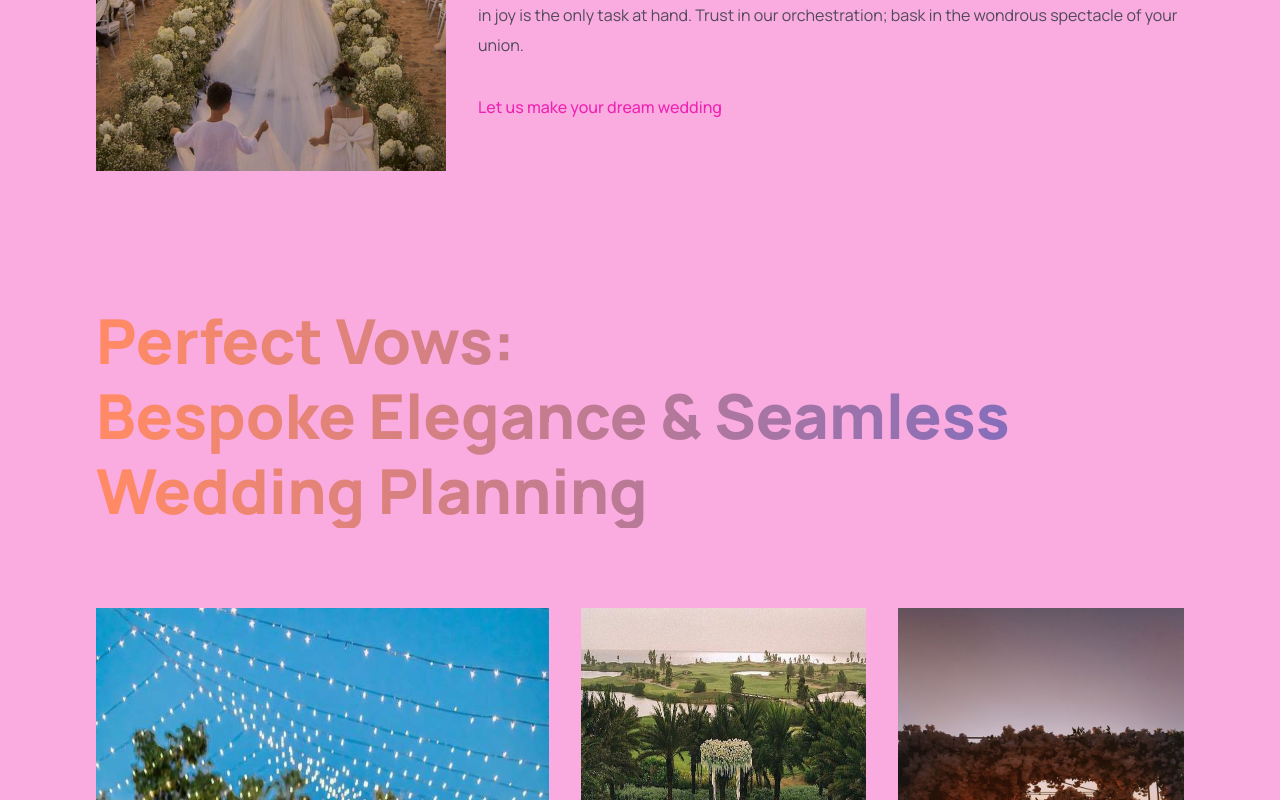
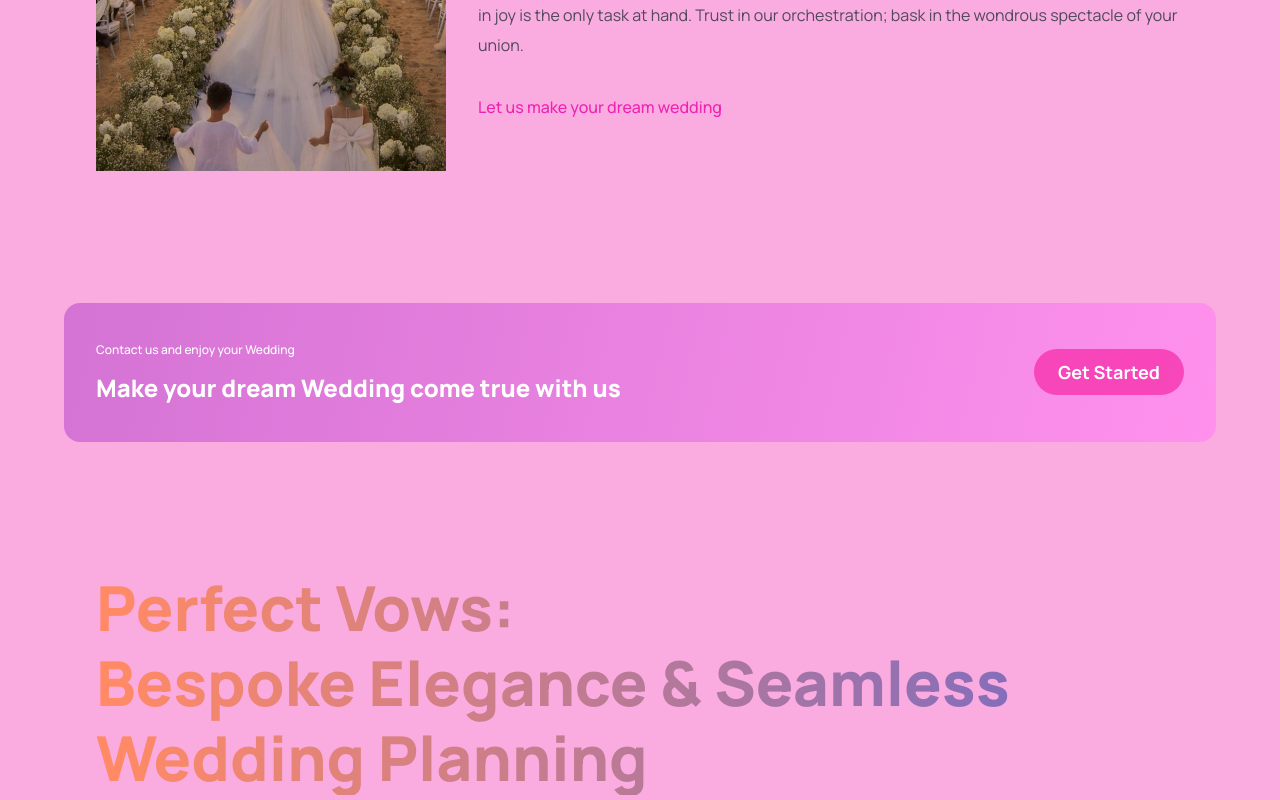
Before and after one commit to HoussemDAAS/Chat-open-ui-front, a React (Create React App) app: page / in a window 1280 px wide. Shown: the part 2647-3447 px from the top of the page. Built offline with nearby package versions, Linux system fonts and the light colour scheme.

Commit message:
Footer   done

```diff
--- a/src/App.js
+++ b/src/App.js
@@ -14,8 +14,8 @@ const App = () => {
       <WhatWeeding/>
       <Features/>
       <Possiblity/>
+      <CTA/>
       <Blog/>
-      <CTA/>
       <Footer/>
 
 
--- a/src/components/cta/CTA.jsx
+++ b/src/components/cta/CTA.jsx
@@ -1,10 +1,16 @@
 import React from 'react'
-
+import './cta.css'
 const CTA = () => {
   return (
-    <div>
-      CTA
+    <div className="wedding__cta">
+    <div className="wedding__cta-content">
+      <p>Contact us and enjoy your Wedding</p>
+      <h3>Make your dream Wedding come true with us</h3>
     </div>
+    <div className="wedding__cta-btn">
+      <button type="button">Get Started</button>
+    </div>
+  </div>
   )
 }
 
--- a/src/components/cta/cta.css
+++ b/src/components/cta/cta.css
@@ -0,0 +1,84 @@
+.wedding__cta {
+    display: flex;
+    justify-content: space-between;
+    align-items: center;
+    flex-direction: row;
+
+    padding: 2rem;
+    margin: 4rem;
+    border-radius: 1rem;
+    background: var(--gradient-bar)
+}
+
+.wedding__cta-content {
+    display: flex;
+    flex-direction: column;
+
+    text-align: left;
+    color: #fff;
+}
+
+.wedding__cta-content p {
+    font-family: var(--font-family);
+    font-size: 12px;
+    line-height: 30px;
+    font-weight: 500;
+}
+
+.wedding__cta-content h3 {
+    font-family: var(--font-family);
+    font-size: 24px;
+    line-height: 45px;
+    font-weight: 800;
+}
+
+.wedding__cta-btn {
+    display: flex;
+    justify-content: center;
+    align-items: center;
+
+    margin-left: 2rem;
+}
+
+.wedding__cta-btn button {
+    background: var(--color-subtext);
+    color: #fff;
+    font-family: var(--font-family);
+    font-weight: 700;
+    font-size: 18px;
+    line-height: 30px;
+    padding: 0.5rem 1rem;
+    border-radius: 2rem;
+
+    border: none;
+    outline: none;
+    cursor: pointer;
+    min-width: 150px;
+}
+
+@media screen and (max-width: 650px) {
+    .wedding__cta {
+        flex-direction: column;
+    }
+
+    .wedding__cta-btn {
+        margin: 2rem 0 0;
+    }
+}
+
+@media screen and (max-width: 550px) {
+    .wedding__cta {
+        flex-direction: column;
+        margin: 4rem 2rem;
+    }
+
+    .wedding__cta-content h3 {
+        font-size: 18px;
+        line-height: 32px;
+    }
+
+    .wedding__cta-btn button {
+        font-size: 14px;
+        line-height: 28px;
+    }
+}
--- a/src/containers/footer/Footer.css
+++ b/src/containers/footer/Footer.css
@@ -0,0 +1,150 @@
+.wedding__footer {
+    display: flex;
+    flex-direction: column;
+    justify-content: center;
+    align-items: center;
+
+    background: var(--color-footer);
+}
+
+.wedding__footer-heading {
+    width: 100%;
+    text-align: center;
+
+    margin-bottom: 3rem;
+}
+
+.wedding__footer-heading h1 {
+    font-family: var(--font-family);
+    font-weight: 800;
+    font-size: 64px;
+    line-height: 75px;
+}
+
+.wedding__footer-btn {
+    display: flex;
+    justify-content: center;
+    align-items: center;
+
+    padding: 1rem;
+    border: 1px solid #fff;
+    text-align: center;
+
+    margin-bottom: 10rem;
+    cursor: pointer;
+}
+
+.wedding__footer-btn p {
+    font-size: 18px;
+    font-family: var(--font-family);
+    line-height: 21px;
+    color: #fff;
+    word-spacing: 2px;
+}
+.wedding__footer-btn:hover {
+    background-color: rgba(128, 0, 128, 0.514); /* Change 'purple' to the specific color code if necessary */
+}
+
+
+.wedding__footer-links {
+    display: flex;
+    justify-content: space-between;
+    align-items: flex-start;
+    flex-direction: row;
+    flex-wrap: wrap;
+
+    width: 100%;
+    text-align: left;
+}
+
+.wedding__footer-links div {
+    width: 250px;
+    margin: 1rem;
+}
+
+.wedding__footer-links_logo {
+    display: flex;
+    flex-direction: column;
+}
+
+.wedding__footer-links_logo img {
+    width: 118px;
+    height: 30px;
+
+    margin-bottom: 1rem;
+}
+
+.wedding__footer-links_logo p {
+    font-family: var(--font-family);
+    font-size: 12px;
+    line-height: 15px;
+    color: #fff;
+}
+
+.wedding__footer-links_div {
+    display: flex;
+    justify-content: flex-start;
+    flex-direction: column;
+}
+
+.wedding__footer-links_div h4 {
+    font-size: 14px;
+    line-height: 17px;
+    font-family: var(--font-family);
+    color: #fff;
+
+    margin-bottom: 0.9rem;
+}
+
+.wedding__footer-links_div p {
+    font-size: 12px;
+    line-height: 15px;
+    font-family: var(--font-family);
+    color: #fff;
+
+    margin: 0.5rem 0;
+    cursor: pointer;
+}
+
+.wedding__footer-copyright {
+    margin-top: 2rem;
+    text-align: center;
+    width: 100%;
+}
+
+.wedding__footer-copyright p {
+    font-size: 12px;
+    font-family: var(--font-family);
+    line-height: 15px;
+    color: #fff;
+}
+
+@media screen and (max-width: 850px) {
+    .wedding__footer-heading h1 {
+        font-size: 44px;
+        line-height: 50px;
+    }
+}
+
+@media screen and (max-width: 550px) {
+    .wedding__footer-heading h1 {
+        font-size: 34px;
+        line-height: 42px;
+    }
+
+    .wedding__footer-links div {
+        margin: 1rem 0;
+    }
+
+    .wedding__footer-btn p {
+        font-size: 14px;
+        line-height: 20px;
+    }
+}
+
+@media screen and (max-width: 400px) {
+    .wedding__footer-heading h1 {
+        font-size: 27px;
+        line-height: 38px;
+    }
+}
--- a/src/containers/footer/Footer.jsx
+++ b/src/containers/footer/Footer.jsx
@@ -1,10 +1,47 @@
 import React from 'react'
 import './Footer.css'
+import logo from '../../assets/logo.svg'
 const Footer = () => {
   return (
-    <div>
-   Footer
+    <div className="wedding__footer section__padding">
+    <div className="wedding__footer-heading">
+      <h1 className="gradient__text">What are you waiting for?</h1>
     </div>
+
+    <div className="wedding__footer-btn">
+      <p>Contact us</p>
+    </div>
+
+    <div className="wedding__footer-links">
+      <div className="wedding__footer-links_logo">
+        <img src={logo} alt="wedding_logo" />
+        <p>Wedding Planner<br /> All Rights Reserved</p>
+      </div>
+      <div className="wedding__footer-links_div">
+        <h4>Links</h4>
+        <p>Overons</p>
+        <p>Social Media</p>
+        <p>Counters</p>
+        <p>Contact</p>
+      </div>
+      <div className="wedding__footer-links_div">
+        <h4>Company</h4>
+        <p>Terms & Conditions </p>
+        <p>Privacy Policy</p>
+        <p>Contact</p>
+      </div>
+      <div className="wedding__footer-links_div">
+        <h4>Get in touch</h4>
+        <p>41 rue algerie,bizerte</p>
+        <p>216-50699724</p>
+        <p>weeding@gmail.com</p>
+      </div>
+    </div>
+
+    <div className="wedding__footer-copyright">
+      <p>@2023 Daas Houssem. All rights reserved.</p>
+    </div>
+  </div>
   )
 }
 
--- a/src/index.css
+++ b/src/index.css
@@ -5,7 +5,7 @@
   --font-family: 'Manrope', sans-serif;
 
   --gradient-text: linear-gradient(89.97deg, #FF8A65 1.84%, #6A67CE 102.67%);
-  --gradient-bar: linear-gradient(103.22deg, #CBB4D4 -13.86%, #FFAB91 99.55%);
+  --gradient-bar: linear-gradient(103.22deg, #ce6fd1 -13.86%, #ff91ed 99.55%);
 
   --color-bg: #faace1;
   --color-footer: #e47fc5;
```
